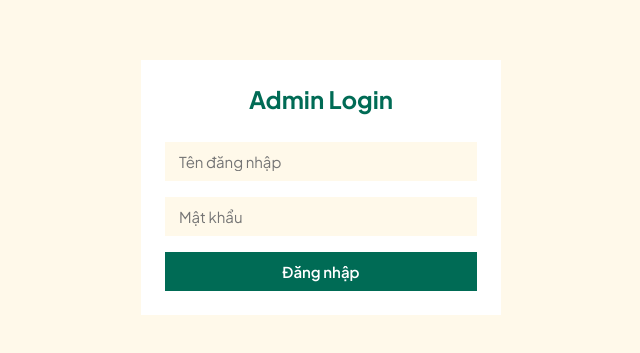
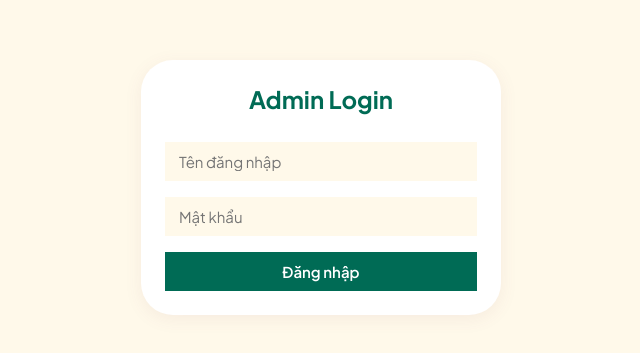
Before and after one commit to hungngominh/hungnm-vibeda, a React (Vite) app in the folder packages/web/: page /admin in a window 1280 px wide. Shown: the part 213-566 px from the top of the page, without its empty margins (319-959 px from the left). Built offline with nearby package versions, Linux system fonts and the light colour scheme.

Commit message:
style(web): update Card to use new token names (container-lowest, r-lg, shadow-soft)

```diff
--- a/packages/web/src/components/Card.tsx
+++ b/packages/web/src/components/Card.tsx
@@ -6,9 +6,11 @@ interface CardProps {
 export function Card({ children, style }: CardProps) {
   return (
     <div style={{
-      background: '#fff', borderRadius: 'var(--radius)',
-      boxShadow: 'var(--shadow)', border: '1px solid var(--border)',
-      padding: 24, ...style,
+      background: 'var(--container-lowest)',
+      borderRadius: 'var(--r-lg)',
+      boxShadow: 'var(--shadow-soft)',
+      padding: 'var(--pad-container)',
+      ...style,
     }}>
       {children}
     </div>
```
